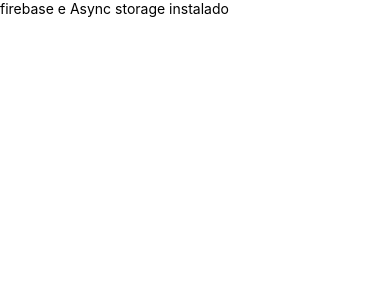
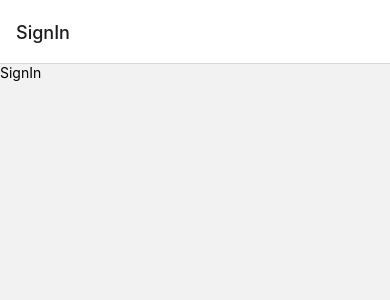
Before and after one commit to Demershow/prjFinancasRN, a React Native app: screen /SignIn in a window 390 px wide. Shown: the top 300 px of the page. Built offline with nearby package versions, Linux system fonts and the light colour scheme.

Commit message:
aula #94: configurando as rotas

```diff
--- a/App.js
+++ b/App.js
@@ -1,13 +1,16 @@
+
 import React from 'react';
-import { View, Text } from 'react-native';
-import firebase from './src/services/firebase';
+import { NavigationContainer } from '@react-navigation/native';
+import { View, StatusBar } from 'react-native';
+import firebase from './src/services/firebaseConnection';
+
+import Routes from './src/routes/index';
 
 export default function App() {
-  return (
-    <View>
-      <Text>
-        firebase e Async storage instalado
-      </Text>
-    </View>
+ return (
+  <NavigationContainer>
+     <StatusBar backgroundColor="#131313" barStyle="light-content"/>
+     <Routes/>
+  </NavigationContainer>
   );
 }
--- a/package.json
+++ b/package.json
@@ -10,6 +10,9 @@
   },
   "dependencies": {
     "@react-native-async-storage/async-storage": "1.17.11",
+    "@react-navigation/drawer": "^6.6.2",
+    "@react-navigation/native": "^6.1.6",
+    "@react-navigation/stack": "^6.3.16",
     "expo": "~48.0.9",
     "expo-status-bar": "~1.4.4",
     "firebase": "^9.18.0",
--- /dev/null
+++ b/src/Screens/SignIn/index.js
@@ -0,0 +1,10 @@
+import React from 'react';
+import { View, Text } from 'react-native';
+
+export default function SignIn() {
+ return (
+   <View>
+      <Text>SignIn</Text>
+   </View>
+  );
+}
--- /dev/null
+++ b/src/pages/SignIn/index.js
@@ -0,0 +1,10 @@
+import React from 'react';
+import { View, Text } from 'react-native';
+
+export default function SignIn() {
+ return (
+   <View>
+       <Text>SignIn</Text>
+   </View>
+  );
+}
--- /dev/null
+++ b/src/routes/auth.routes.js
@@ -0,0 +1,16 @@
+import React from 'react';
+import { createStackNavigator } from '@react-navigation/stack';
+
+import SignIn from '../pages/SignIn';
+
+const AuthStack = createStackNavigator();
+
+function AuthRoutes(){
+    return(
+    <AuthStack.Navigator>
+        <AuthStack.Screen name="SignIn" component={SignIn}/>
+    </AuthStack.Navigator>
+    );
+}
+
+export default AuthRoutes;
--- /dev/null
+++ b/src/routes/index.js
@@ -0,0 +1,12 @@
+import React from 'react';
+
+import AuthRoutes from './auth.routes';
+//import AppRoutes from './app.routes';
+
+function Routes(){
+    return(
+        <AuthRoutes/>
+    )
+}
+
+export default Routes;
--- /dev/null
+++ b/src/services/firebaseConnection.js
@@ -0,0 +1,20 @@
+import firebase from 'firebase/app';
+import 'firebase/auth';
+import 'firebase/database';
+
+let firebaseConfig = {
+    apiKey: "AIzaSyA9g1JdgAdfLf4mk6vJlq3qinYhU7YUSac",
+    authDomain: "meuapp-3354a.firebaseapp.com",
+    databaseURL: "https://meuapp-3354a.firebaseio.com",
+    projectId: "meuapp-3354a",
+    storageBucket: "meuapp-3354a.appspot.com",
+    messagingSenderId: "842683957873",
+    appId: "1:842683957873:web:1c1e69c05124d5de4b91d0",
+    measurementId: "G-GFJBH5JB9B"
+  };
+
+ if(!firebase.apps.length){
+     firebase.initializeApp(firebaseConfig);
+ }
+
+ export default firebase;
```
Also changed, not shown: src/Screens/Home/index.js (added, +10 -0 lines), src/pages/Home/index.js (added, +10 -0 lines), src/routes/app.routes.js (added, +16 -0 lines), 1 other file (tests, documents, lock files or other folders).
